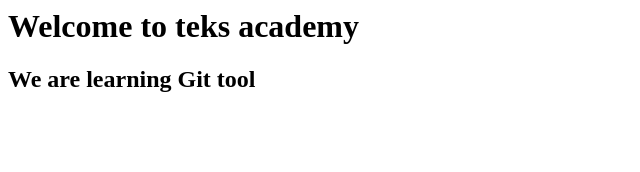
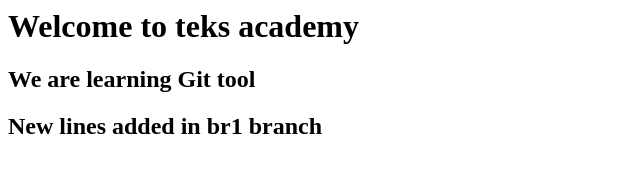
Before and after one commit to devopstraining611-282/samplerepo, a plain HTML site: page index.html in a window 1280 px wide. Shown: the whole page, without its empty margins (0-640 px from the left). Drawn offline with Linux system fonts and the light colour scheme.

Commit message:
new line in br1

```diff
--- a/index.html
+++ b/index.html
@@ -1,2 +1,3 @@
 <h1> Welcome to teks academy</h1>
 <h2>We are learning Git tool</h2>
+<h2>New lines added in br1 branch</h2>
```
